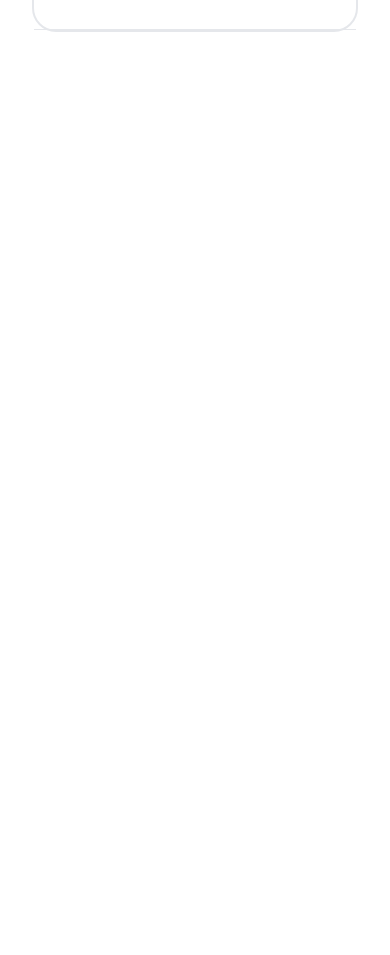
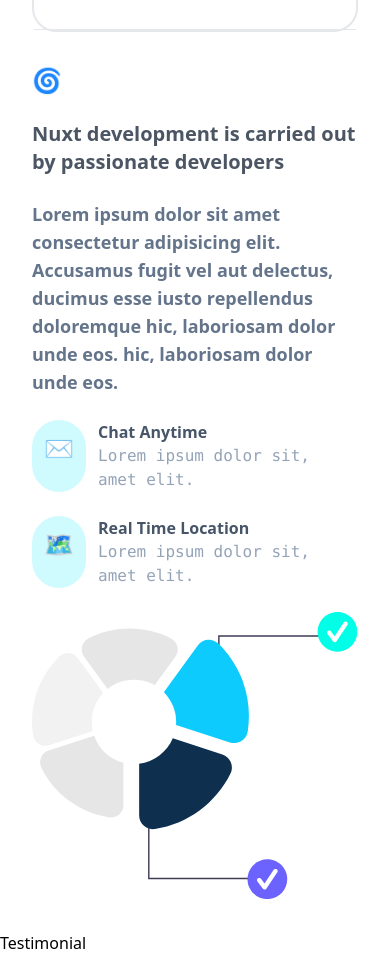
Before and after one commit to devdotfatima/Nextjs-Practice, a Next.js app: page / in a window 390 px wide. Shown: the part 2367-3322 px from the top of the page. Before the commit the page ends 2431 px from the top, so only its background shows below. Built offline with nearby package versions, Linux system fonts and the light colour scheme.

Commit message:
make feature section  reponsive for mobile screens

```diff
--- a/app/components/Features.tsx
+++ b/app/components/Features.tsx
@@ -3,15 +3,17 @@ import FeatureCard from "./FeatureCard";
 
 const Features = () => {
   return (
+    <>
+      {" "}
       <div className="m-8  flex flex-col gap-6 h-full  sm:p-10">
         <span className="text-2xl">✨</span>
-      <h2 className="text-xl font-bold text-gray-600 sm:text-3xl sm:w-1/3">
+        <h2 className="text-xl font-bold text-gray-600 sm:text-3xl sm:w-1/2">
           {" "}
           A technology-first approach to payments and finance
         </h2>
         <p className="text-mono text-lg text-slate-500 font-semibold sm:w-3/4">
-        Lorem ipsum dolor sit amet consectetur adipisicing elit. Accusamus fugit
-        vel aut delectus, ducimus esse iusto repellendus doloremque hic,
+          Lorem ipsum dolor sit amet consectetur adipisicing elit. Accusamus
+          fugit vel aut delectus, ducimus esse iusto repellendus doloremque hic,
           laboriosam dolor unde eos. hic, laboriosam dolor unde eos.
         </p>
         <div className=" flex flex-col sm:flex-row border-gray-200 border-2 rounded-3xl ">
@@ -45,6 +47,91 @@ const Features = () => {
           />
         </div>
       </div>
+      <div className="m-8  flex flex-col sm:flex-row gap-6 h-full  sm:p-10">
+        <div className=" w-full sm:w-1/2 flex flex-col gap-6 h-full  sm:p-10">
+          <span className="text-2xl">🌀</span>
+          <h2 className="text-xl font-bold text-gray-600 sm:text-3xl sm:w-3/4">
+            {" "}
+            Nuxt development is carried out by passionate developers
+          </h2>
+          <p className="text-mono text-lg text-slate-500 font-semibold sm:w-4/2">
+            Lorem ipsum dolor sit amet consectetur adipisicing elit. Accusamus
+            fugit vel aut delectus, ducimus esse iusto repellendus doloremque
+            hic, laboriosam dolor unde eos. hic, laboriosam dolor unde eos.
+          </p>
+          <div className="flex flex-row">
+            <span className="p-3 bg-cyan-100 rounded-full text-2xl">✉</span>
+            <div className="flex flex-col ml-3">
+              <h3 className="font-bold text-slate-600">Chat Anytime</h3>
+              <p className="font-mono text-slate-400">
+                Lorem ipsum dolor sit, amet elit.
+              </p>
+            </div>
+          </div>
+          <div className="flex flex-row">
+            <span className="p-3 bg-cyan-100 rounded-full text-2xl">🗺</span>
+            <div className="flex flex-col ml-3">
+              <h3 className="font-bold text-slate-600">Real Time Location</h3>
+              <p className="font-mono text-slate-400">
+                Lorem ipsum dolor sit, amet elit.
+              </p>
+            </div>
+          </div>
+        </div>
+
+        <svg
+          className=" w-full sm:w-1/2"
+          viewBox="0 0 456 402"
+          fill="none"
+          xmlns="http://www.w3.org/2000/svg"
+        >
+          <path
+            d="M262.385 109.641H260.385V32.5977H405.042V34.5977H262.385V109.641Z"
+            fill="#3F3D56"
+          />
+          <path
+            d="M427.225 55.56C442.568 55.56 455.005 43.1225 455.005 27.78C455.005 12.4375 442.568 0 427.225 0C411.883 0 399.445 12.4375 399.445 27.78C399.445 43.1225 411.883 55.56 427.225 55.56Z"
+            fill="#01FEE6"
+          />
+          <path
+            d="M423.435 42.2376C422.956 42.2376 422.482 42.1259 422.053 41.9113C421.624 41.6967 421.251 41.3851 420.963 41.0013L413.385 30.896C413.141 30.5714 412.964 30.202 412.863 29.8089C412.763 29.4158 412.74 29.0067 412.798 28.605C412.855 28.2033 412.991 27.8168 413.198 27.4676C413.405 27.1184 413.678 26.8134 414.003 26.5699C414.327 26.3265 414.697 26.1493 415.09 26.0486C415.483 25.9479 415.892 25.9257 416.294 25.9831C416.696 26.0405 417.082 26.1764 417.431 26.3832C417.78 26.59 418.085 26.8635 418.329 27.1881L423.287 33.7987L436.022 14.6967C436.247 14.3587 436.536 14.0683 436.873 13.8421C437.211 13.6159 437.589 13.4585 437.987 13.3786C438.385 13.2988 438.795 13.2983 439.194 13.377C439.592 13.4557 439.971 13.6121 440.309 13.8374C440.647 14.0626 440.937 14.3522 441.163 14.6896C441.389 15.0271 441.546 15.4057 441.625 15.8039C441.705 16.2021 441.705 16.612 441.626 17.0103C441.547 17.4086 441.39 17.7874 441.164 18.125L426.007 40.8615C425.733 41.2726 425.364 41.6121 424.931 41.8514C424.499 42.0906 424.015 42.2227 423.521 42.2366C423.493 42.2371 423.464 42.2376 423.435 42.2376Z"
+            fill="white"
+          />
+          <path
+            d="M164.385 296.686H162.385V373.729H307.042V371.729H164.385V296.686Z"
+            fill="#3F3D56"
+          />
+          <path
+            d="M329.225 401.56C344.568 401.56 357.005 389.122 357.005 373.78C357.005 358.438 344.568 346 329.225 346C313.883 346 301.445 358.438 301.445 373.78C301.445 389.122 313.883 401.56 329.225 401.56Z"
+            fill="#6C63FF"
+          />
+          <path
+            d="M325.435 388.238C324.956 388.238 324.482 388.126 324.053 387.911C323.624 387.697 323.251 387.385 322.963 387.001L315.385 376.896C315.141 376.571 314.964 376.202 314.863 375.809C314.763 375.416 314.74 375.007 314.798 374.605C314.855 374.203 314.991 373.817 315.198 373.468C315.405 373.118 315.678 372.813 316.003 372.57C316.327 372.327 316.697 372.149 317.09 372.049C317.483 371.948 317.892 371.926 318.294 371.983C318.696 372.04 319.082 372.176 319.431 372.383C319.78 372.59 320.085 372.863 320.329 373.188L325.287 379.799L338.022 360.697C338.247 360.359 338.536 360.068 338.873 359.842C339.211 359.616 339.589 359.458 339.987 359.379C340.385 359.299 340.795 359.298 341.194 359.377C341.592 359.456 341.971 359.612 342.309 359.837C342.647 360.063 342.937 360.352 343.163 360.69C343.389 361.027 343.546 361.406 343.625 361.804C343.705 362.202 343.705 362.612 343.626 363.01C343.547 363.409 343.39 363.787 343.164 364.125L328.007 386.861C327.733 387.273 327.364 387.612 326.931 387.851C326.499 388.091 326.015 388.223 325.521 388.237C325.493 388.237 325.464 388.238 325.435 388.238Z"
+            fill="white"
+          />
+          <path
+            d="M83.6281 153.709C83.6114 138.677 89.3544 124.21 99.6764 113.282L64.2531 64.5269C62.7949 62.5182 60.921 60.8474 58.759 59.6281C56.597 58.4089 54.1976 57.6699 51.7242 57.4614C49.2509 57.253 46.7617 57.5799 44.4261 58.4201C42.0905 59.2602 39.9634 60.5938 38.1896 62.3301C26.055 74.159 16.4215 88.3059 9.86101 103.931C3.30056 119.555 -0.0529696 136.339 -0.000367198 153.285C-0.000268394 159.684 0.476815 166.075 1.42689 172.403C1.79961 174.905 2.71362 177.296 4.10518 179.408C5.49674 181.521 7.33236 183.304 9.48402 184.634C11.6114 185.951 14.0004 186.788 16.4844 187.086C18.9684 187.385 21.4876 187.138 23.8663 186.362L85.0319 166.488C84.101 162.292 83.6303 158.007 83.6281 153.709V153.709Z"
+            fill="#F2F2F2"
+          />
+          <path
+            d="M86.8814 173.027L23.2916 193.689C20.9382 194.45 18.7758 195.707 16.951 197.377C15.1262 199.046 13.6816 201.089 12.715 203.365C11.7485 205.642 11.2826 208.1 11.349 210.572C11.4154 213.045 12.0124 215.474 13.0997 217.695C22.1554 236.067 35.5046 251.987 52.0171 264.106C68.5296 276.226 87.7191 284.188 107.961 287.319C110.426 287.698 112.944 287.539 115.342 286.853C117.74 286.167 119.962 284.971 121.854 283.346C123.744 281.726 125.261 279.715 126.3 277.453C127.34 275.191 127.877 272.731 127.876 270.242V210.849C118.458 208.406 109.789 203.675 102.638 197.077C95.4863 190.479 90.0742 182.218 86.8814 173.027Z"
+            fill="#E6E6E6"
+          />
+          <path
+            d="M278.113 210.136C277.039 207.586 275.429 205.298 273.392 203.427C271.355 201.555 268.939 200.144 266.308 199.29L196.955 176.756C192.906 186.277 186.427 194.567 178.166 200.796C169.906 207.025 160.153 210.974 149.886 212.248V284.507C149.887 287.281 150.488 290.021 151.648 292.541C152.807 295.061 154.497 297.3 156.603 299.106C158.708 300.911 161.179 302.24 163.846 303.002C166.514 303.763 169.314 303.939 172.055 303.518C194.588 300.032 215.95 291.169 234.331 277.677C252.713 264.186 267.573 246.465 277.654 226.014C278.866 223.555 279.534 220.865 279.613 218.125C279.693 215.385 279.181 212.66 278.113 210.136Z"
+            fill="#0E2F4E"
+          />
+          <path
+            d="M260.882 44.3944C258.907 42.4615 256.539 40.9768 253.939 40.0415C251.339 39.1062 248.568 38.7421 245.815 38.9742C243.062 39.2062 240.391 40.0289 237.984 41.3862C235.577 42.7435 233.491 44.6036 231.868 46.8397L184.453 112.101C189.908 117.569 194.232 124.058 197.179 131.197C200.126 138.336 201.638 145.986 201.628 153.709C201.628 155.146 201.559 156.566 201.458 157.977L276.827 182.466C279.492 183.326 282.312 183.595 285.092 183.254C287.871 182.913 290.543 181.97 292.921 180.491C295.298 179.011 297.325 177.032 298.86 174.689C300.394 172.347 301.399 169.698 301.806 166.927C302.864 159.882 303.395 152.768 303.395 145.644C303.453 126.78 299.72 108.096 292.417 90.7033C285.114 73.3102 274.39 57.5621 260.882 44.3944V44.3944Z"
+            fill="#0DCBFD"
+          />
+          <path
+            d="M142.629 94.708C152.78 94.6965 162.76 97.3173 171.596 102.314L200.536 62.4819C202.011 60.4533 203.028 58.1288 203.518 55.6688C204.007 53.2087 203.957 50.6717 203.371 48.2329C202.803 45.8406 201.724 43.6 200.206 41.6656C198.688 39.7312 196.769 38.1493 194.58 37.0288C176.713 27.9419 156.956 23.1914 136.911 23.1622C116.865 23.1331 97.095 27.826 79.2012 36.8608C76.9446 37.9994 74.9625 39.615 73.3923 41.5957C71.8221 43.5763 70.7012 45.8747 70.1074 48.3315C69.5218 50.7533 69.4698 53.2734 69.9549 55.7173C70.44 58.1612 71.4508 60.4704 72.917 62.4848L105.747 107.672C116.2 99.2658 129.215 94.691 142.629 94.708V94.708Z"
+            fill="#E6E6E6"
+          />
+        </svg>
+      </div>
+    </>
   );
 };
 
--- /dev/null
+++ b/app/components/Testimonial.tsx
@@ -0,0 +1,7 @@
+import React from "react";
+
+const Testimonial = () => {
+  return <div>Testimonial</div>;
+};
+
+export default Testimonial;
--- a/app/page.tsx
+++ b/app/page.tsx
@@ -1,11 +1,13 @@
 import Features from "./components/Features";
 import Hero from "./components/Hero";
+import Testimonial from "./components/Testimonial";
 
 const HomePage = async () => {
   return (
     <div className="min-h-screen dark:bg-white text-black ">
       <Hero />
       <Features />
+      <Testimonial />
     </div>
   );
 };
```
Lines whose indentation alone changed are shown as unchanged.
